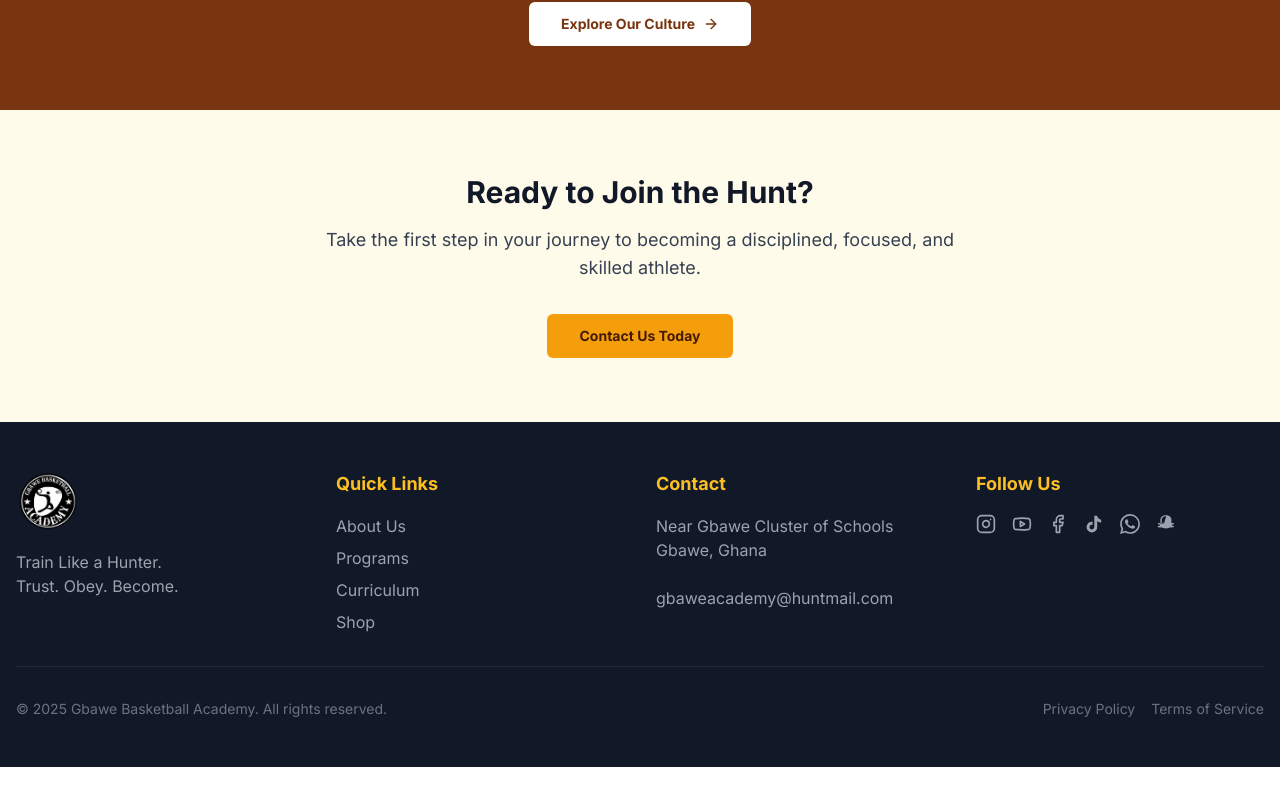
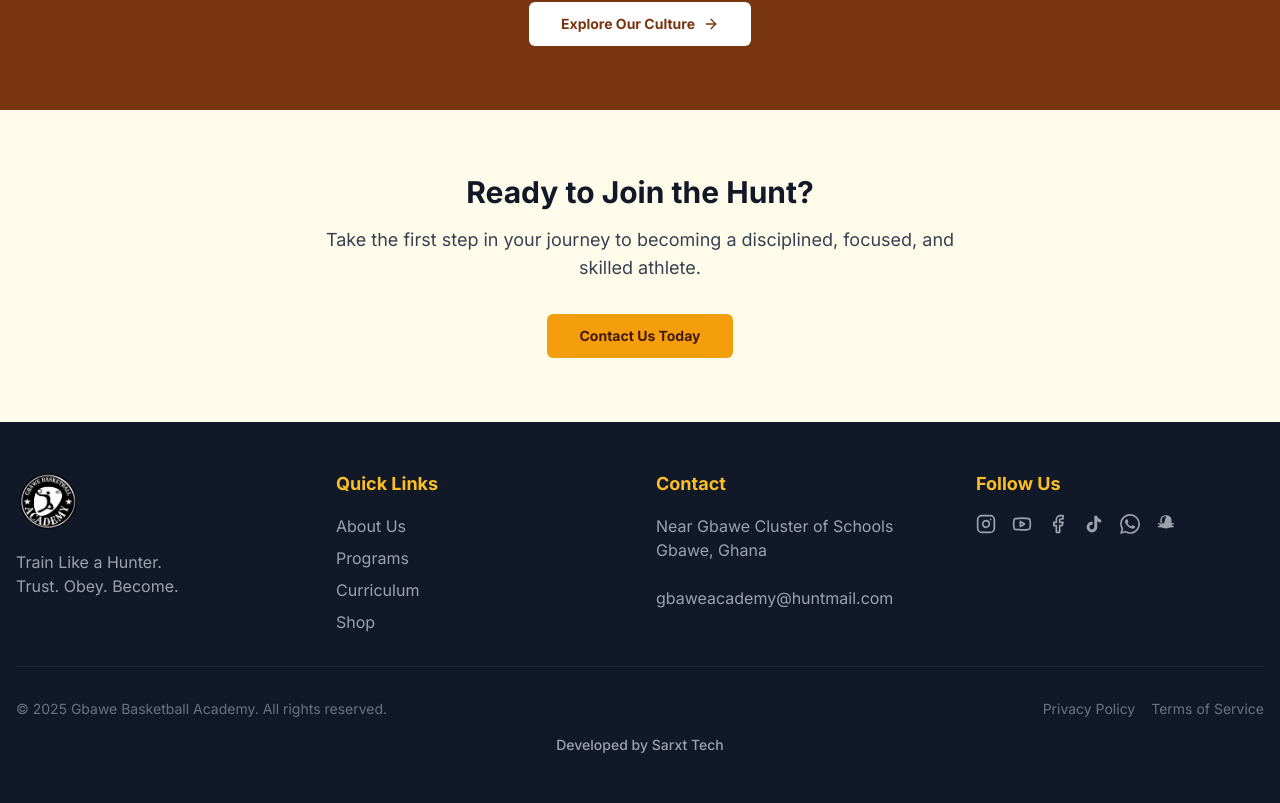
Before and after one commit to Seyramize/gbawebball, a Next.js app: page / in a window 1280 px wide. Shown: the part 2311-3114 px from the top of the page. Before the commit the page ends 3078 px from the top, so only its background shows below. Built offline with nearby package versions, Linux system fonts and the light colour scheme.

Commit message:
Added dev tag

```diff
--- a/components/footer.tsx
+++ b/components/footer.tsx
@@ -118,6 +118,11 @@ export default function Footer() {
             </Link>
           </div>
         </div>
+
+        <div className="mt-4 text-center text-gray-500 text-sm">
+          <span className="text-gray-400 font-medium">Developed by </span>
+          <a href="https://saysey.netlify.app" target="_blank" rel="noopener noreferrer" className="text-gray-400 hover:text-white transition-colors font-medium">Sarxt Tech</a>
+        </div>
       </div>
     </footer>
   )
```
